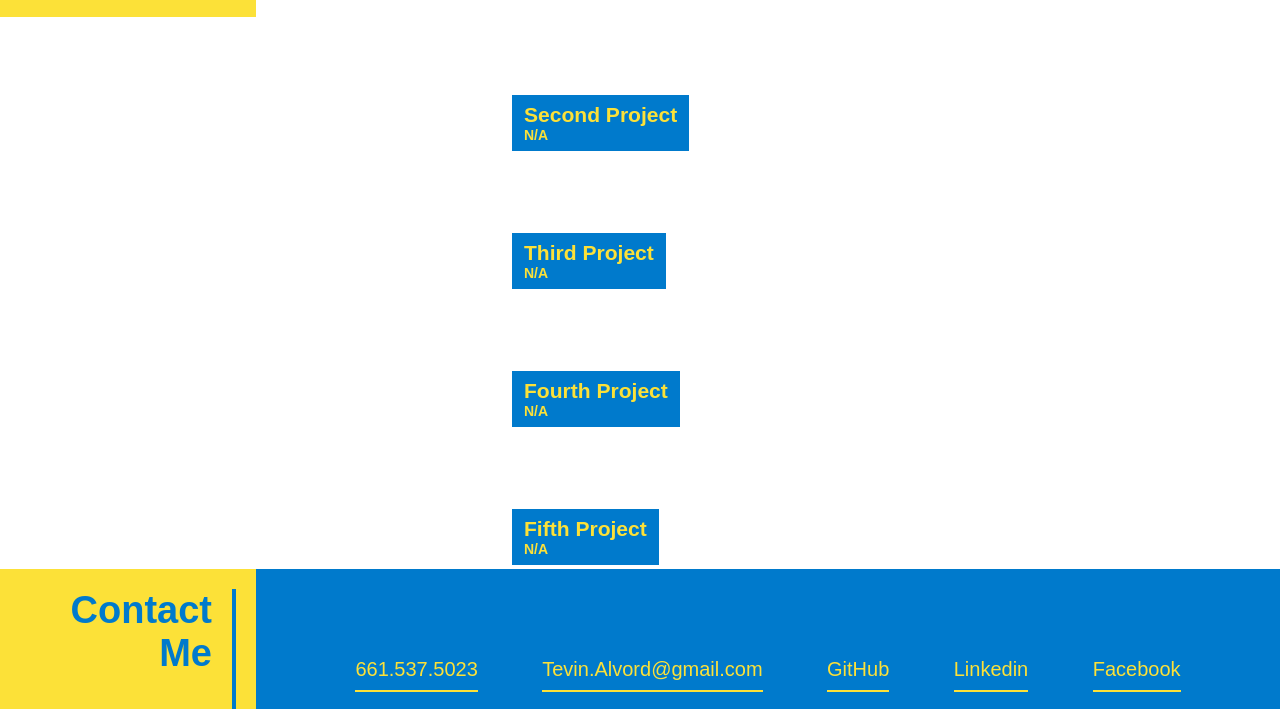
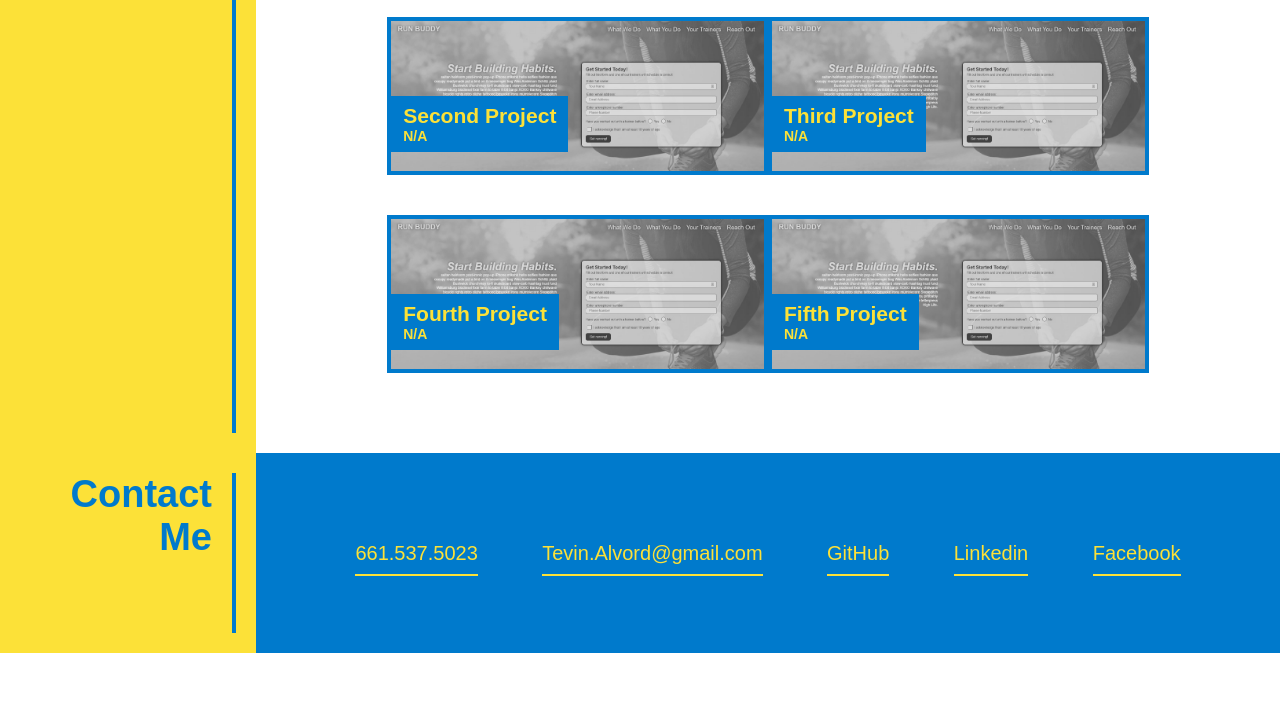
Before and after one commit to tevinalvord/tevin-alvord-portfolio, a plain HTML site: page index.html in a window 1280 px wide. Shown: the part 1128-1837 px from the top of the page. After the commit the page ends 1781 px from the top, so only its background shows below. Drawn offline with Linux system fonts and the light colour scheme.

Commit message:
project placeholders added to work section

```diff
--- a/assets/css/style.css
+++ b/assets/css/style.css
@@ -85,7 +85,7 @@ section {
     position: absolute;
     top: 400px; right: 60px;
     font-size: 32px;
-    text-shadow: 3px 3px 3px var(--secondary-color);
+    text-shadow: 2px 2px 2px var(--secondary-color);
 }
 
 .about-me-p-div {
@@ -100,7 +100,7 @@ section {
     max-width: 75ch;
 }
 
-.about-me, .work, .contact-me {
+.about-me, .contact-me {
     display: flex;
 }
 
@@ -112,28 +112,35 @@ section {
     justify-content: flex-end;
 }
 
-.work a {
-    text-decoration: none;
-    color: var(--primary-color);
-    margin: 0px auto;
-    width: 80%;
-}
-
 .work-div {
     width: 80%;
     display: flex;
+    flex-wrap: wrap;
     justify-content: center;
     margin: 60px 0px;
+    gap: em;
 }
 
 .main-project {
     border: 4px solid var(--primary-color);
     position: relative;
+    margin: 20px 0px;
 }
 
 .main-project div {
     position: absolute;
     top: 70%;
+}
+
+.other-projects {
+    border: 4px solid var(--primary-color);
+    position: relative;
+    margin: 20px 0px;
+}
+
+.other-projects div {
+    position: absolute;
+    top: 50%;
 }
 
 .main-project img {
@@ -143,8 +150,14 @@ section {
     display: block;
 }
 
+.other-projects img {
+    height: 150px;
+    filter: grayscale(100);
+    transition: 500ms ease-in-out;
+    display: block;
+}
+
 img:hover {
-    height: 300px;
     filter: grayscale(0);
 }
 
--- a/index.html
+++ b/index.html
@@ -66,44 +66,44 @@
                             </div>
                         </a>
                     </div>
-                </div>
 
-                <div class="work-div">
+
+
                     <div class="other-projects">
-                        <a href="#" target="_blank"><img src="" />
+                        <a href="#" target="_blank"><img src="./assets/images/run-buddy-img.JPG" />
                             <div class="img-text">
                                 <h3>Second Project</h3>
                                 <h4>N/A</h4>
                             </div>
                         </a>
                     </div>
-                </div>
 
-                <div class="work-div">
+
+
                     <div class="other-projects">
-                        <a href="#" target="_blank"><img src="" />
+                        <a href="#" target="_blank"><img src="./assets/images/run-buddy-img.JPG" />
                             <div class="img-text">
                                 <h3>Third Project</h3>
                                 <h4>N/A</h4>
                             </div>
                         </a>
                     </div>
-                </div>
 
-                <div class="work-div">
+
+
                     <div class="other-projects">
-                        <a href="#" target="_blank"><img src="" />
+                        <a href="#" target="_blank"><img src="./assets/images/run-buddy-img.JPG" />
                             <div class="img-text">
                                 <h3>Fourth Project</h3>
                                 <h4>N/A</h4>
                             </div>
                         </a>
                     </div>
-                </div>
 
-                <div class="work-div">
+
+
                     <div class="other-projects">
-                        <a href="#" target="_blank"><img src="" />
+                        <a href="#" target="_blank"><img src="./assets/images/run-buddy-img.JPG" />
                             <div class="img-text">
                                 <h3>Fifth Project</h3>
                                 <h4>N/A</h4>
```
